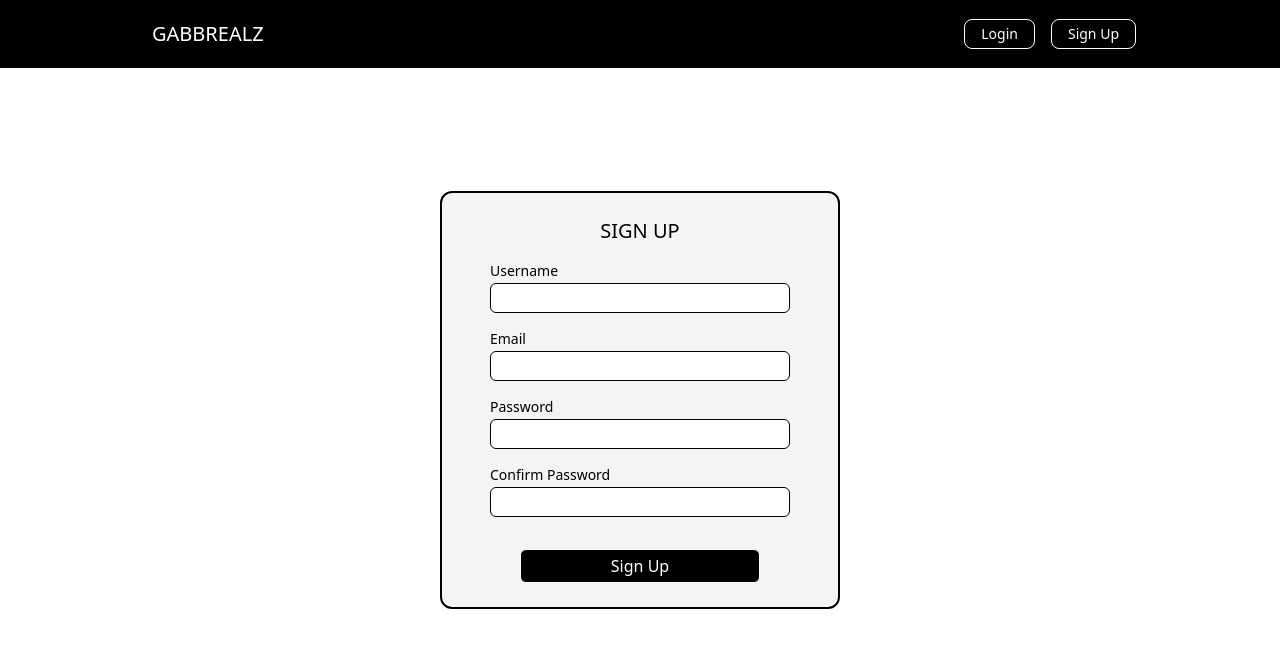
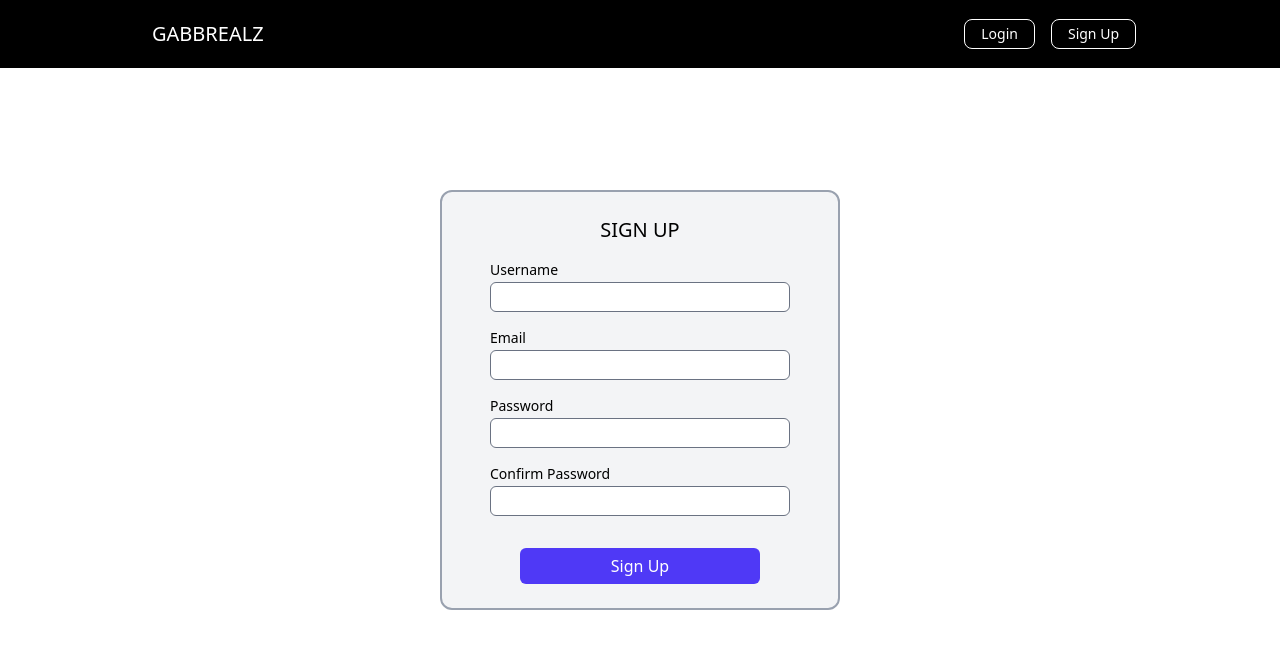
Before and after one commit to gabbrealz/LearningPHP, a React (Vite) app in the folder frontend/: page /sign-up in a window 1280 px wide. Shown: the top 648 px of the page. Built offline with nearby package versions, Linux system fonts and the light colour scheme.

Commit message:
used form input components. replaced email input in login with username/email. changed styling a bit on both forms

```diff
--- a/frontend/src/pages/Login.jsx
+++ b/frontend/src/pages/Login.jsx
@@ -1,24 +1,17 @@
 import { Link } from "react-router-dom";
+import { FormInput, PasswordInput } from "../components/FormInput";
 
 export default function Login() {
   return (
     <section className="w-full h-screen px-4 flex justify-center items-center">
-      <form className="bg-gray-100 w-100 border-2 rounded-xl px-12 py-6 flex flex-col items-center gap-4">
+      <form className="bg-gray-100 w-100 border-2 border-gray-400 rounded-xl px-12 py-6 flex flex-col items-center gap-4">
         <h2 className="text-xl">
           LOGIN
         </h2>
-        <div className="w-full flex flex-col gap-0.5">
-          <label className="text-sm" for="login-email">Email</label>
-          <input type="email" id="login-email" className="bg-white text-sm border px-2 py-1 rounded-md" required/>
-        </div>
-        <div className="w-full flex flex-col gap-0.5">
-          <label className="text-sm" for="login-password">Password</label>
-          <span className="w-full">
-            <input type="password" id="login-password" className="w-full bg-white text-sm border px-2 py-1 rounded-md" required/>
-          </span>
-        </div>
+        <FormInput formName="login" inputName="username-or-email" label="Username / Email" type="text" />
+        <PasswordInput formName="login" inputName="password" label="Password" />
         <div className="w-4/5 flex flex-col mt-4">
-          <input type="submit" id="login-submit" value="Login" className="w-full text-white bg-black mb-2 border py-1 rounded-md cursor-pointer hover:bg-gray-800 transition-colors" />
+          <input type="submit" id="login-submit" value="Login" className="w-full text-white bg-green-700 mb-2 border py-1.5 rounded-md cursor-pointer hover:bg-green-600 transition-colors" />
           <span className="w-full text-center text-sm">
             Don't have an account? {" "}
             <Link to="/sign-up" className="whitespace-nowrap text-blue-900 hover:text-blue-600 hover:underline">
--- a/frontend/src/pages/SignUp.jsx
+++ b/frontend/src/pages/SignUp.jsx
@@ -1,31 +1,18 @@
+import { FormInput, PasswordInput } from "../components/FormInput.jsx";
+
 export default function SignUp() {
   return (
     <section className="w-full h-screen px-4 flex justify-center items-center">
-      <form className="bg-gray-100 w-100 border-2 rounded-xl px-12 py-6 flex flex-col items-center gap-4">
+      <form className="bg-gray-100 w-100 border-2 border-gray-400 rounded-xl px-12 py-6 flex flex-col items-center gap-4">
         <h2 className="text-xl">
           SIGN UP
         </h2>
-        <div className="w-full flex flex-col gap-0.5">
-            <label className="text-sm" for="signup-name">Username</label>
-            <input type="text" id="signup-name" className="bg-white text-sm border px-2 py-1 rounded-md" required/>
-        </div>
-        <div className="w-full flex flex-col gap-0.5">
-          <label className="text-sm" for="signup-email">Email</label>
-          <input type="email" id="signup-email" className="bg-white text-sm border px-2 py-1 rounded-md" required/>
-        </div>
-        <div className="w-full flex flex-col gap-0.5">
-          <label className="text-sm" for="signup-password">Password</label>
-          <span>
-            <input type="password" id="signup-password" className="w-full bg-white text-sm border px-2 py-1 rounded-md" required/>
-          </span>
-        </div>
-        <div className="w-full flex flex-col gap-0.5">
-          <label className="text-sm" for="signup-confirm-password">Confirm Password</label>
-          <span className="w-full">
-            <input type="password" id="signup-confirm-password" className="w-full bg-white text-sm border px-2 py-1 rounded-md" required/>
-          </span>
-        </div>
-        <input type="submit" id="signup-submit" value="Sign Up" className="w-4/5 text-white bg-black mt-4 border py-1 rounded-md cursor-pointer hover:bg-gray-800 transition-colors" />
+        <FormInput formName="signup" inputName="username" label="Username" type="text" />
+        <FormInput formName="signup" inputName="email" label="Email" type="email" />
+        <PasswordInput formName="signup" inputName="password" label="Password" />
+        <PasswordInput formName="signup" inputName="confirm-password" label="Confirm Password" />
+        <input type="submit" id="signup-submit" value="Sign Up"
+               className="w-4/5 text-white bg-indigo-600 mt-4 py-1.5 rounded-md cursor-pointer hover:bg-indigo-500 transition-colors" />
       </form>
     </section>
   );
```
